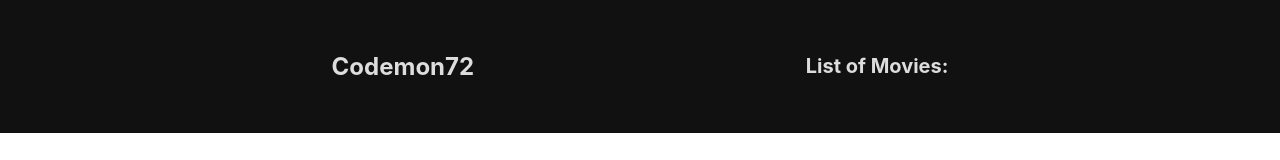
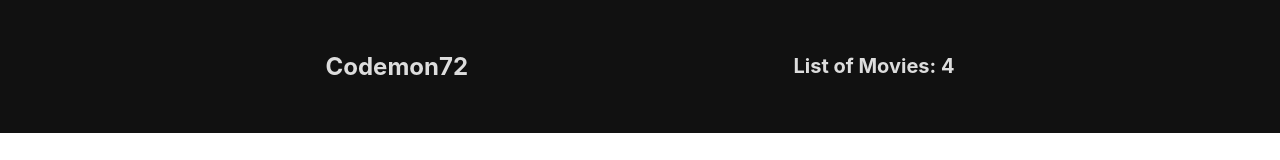
Before and after one commit to Codemon72/React_state-management-exercise, a React (Create React App) app: page / in a window 1280 px wide. Shown: the top 160 px of the page. Built offline with nearby package versions, Linux system fonts and the light colour scheme.

Commit message:
Nav component reads from useContext

```diff
--- a/src/Nav.js
+++ b/src/Nav.js
@@ -1,10 +1,13 @@
-import React from 'react'
+import React, {useContext} from 'react';
+import {MovieContext} from './MovieContext';
 
 const Nav = () => {
+  const [movies, setMovies] = useContext(MovieContext);
+
   return (
     <nav>
       <h2>Codemon72</h2>
-      <p>List of Movies: </p>
+      <p>List of Movies: {movies.length}</p>
     </nav>
   )
 }
```
